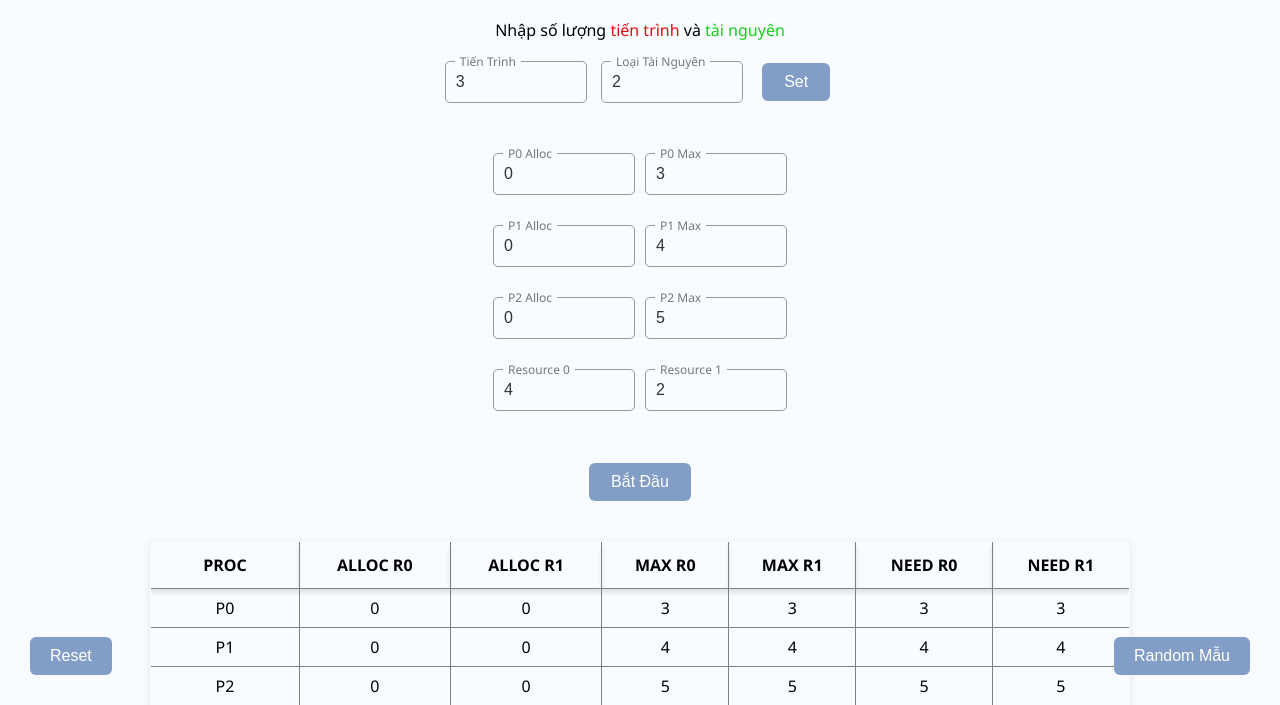
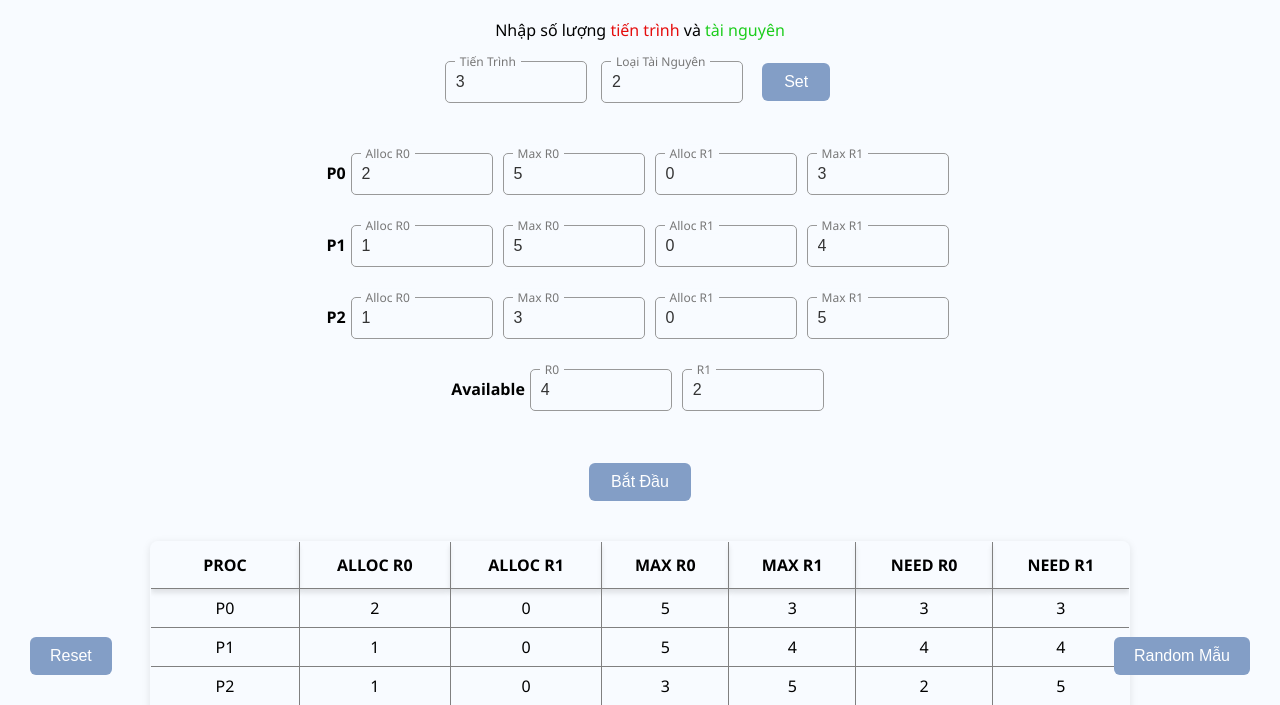
Before and after one commit to DuongThanhTaii/banker-s-algorithm, a plain HTML site: page index.html in a window 1280 px wide. Both pictures are taken after a click on the button "Random Mẫu". Shown: the part 95-800 px from the top of the page. Drawn offline with Linux system fonts and the light colour scheme.

Commit message:
third update

```diff
--- a/assets/css/styles.css
+++ b/assets/css/styles.css
@@ -365,6 +365,23 @@ tr.row-running {
   background-color: #c8e6c9; /* Xanh lá nhạt khi đang chạy */
 }
 
+/* Cột Proc và Max đậm hơn */
+#tablesContainer th.proc-col,
+#tablesContainer td.proc-col,
+#tablesContainer th.max-col,
+#tablesContainer td.max-col {
+  background-color: #d0d0d0;  /* tone xám đậm hơn */
+}
+
+/* Cột Alloc và Need nhạt hơn */
+#tablesContainer th.alloc-col,
+#tablesContainer td.alloc-col,
+#tablesContainer th.need-col,
+#tablesContainer td.need-col {
+  background-color: #f5f5f5;  /* tone trắng xám nhẹ */
+}
+
+
 /* Hiệu ứng mượt cho toàn bộ layout */
 * {
   transition: all 0.3s ease-in-out;
--- a/assets/js/scripts.js
+++ b/assets/js/scripts.js
@@ -7,71 +7,76 @@ let deadlockCounter = 0;
 
 function generateInputs(event) {
   if (event && event.preventDefault) event.preventDefault();
-  numProcesses = parseInt(document.getElementById('numProcesses').value);
-  numResources = parseInt(document.getElementById('numResources').value);
+  numProcesses = parseInt(document.getElementById('numProcesses').value, 10);
+  numResources = parseInt(document.getElementById('numResources').value, 10);
 
   const procDiv = document.getElementById('processInputs');
   const availDiv = document.getElementById('availableInputs');
   procDiv.innerHTML = '';
   availDiv.innerHTML = '';
 
+  // Tạo inputs Alloc và Max theo numResources
   for (let i = 0; i < numProcesses; i++) {
-    const container = document.createElement('div');
-    container.className = 'subtitle';
-
-    const allocGroup = document.createElement('div');
-    allocGroup.className = 'input-group';
-    allocGroup.innerHTML = `<input type='number' id='alloc-${i}' value='0' required><label for='alloc-${i}'>P${i} Alloc</label>`;
-
-    const maxGroup = document.createElement('div');
-    maxGroup.className = 'input-group';
-    maxGroup.innerHTML = `<input type='number' id='max-${i}' value='0' required><label for='max-${i}'>P${i} Max</label>`;
-
-    container.appendChild(allocGroup);
-    container.appendChild(maxGroup);
+    const container = document.createElement('div'); container.className = 'subtitle';
+    container.innerHTML = `<strong>P${i}</strong>`;
+    for (let j = 0; j < numResources; j++) {
+      const allocGroup = document.createElement('div'); allocGroup.className = 'input-group';
+      allocGroup.innerHTML = `
+        <input type='number' id='alloc-${i}-${j}' value='0' step='1' required>
+        <label for='alloc-${i}-${j}'>Alloc R${j}</label>
+      `;
+      const maxGroup = document.createElement('div'); maxGroup.className = 'input-group';
+      maxGroup.innerHTML = `
+        <input type='number' id='max-${i}-${j}' value='0' step='1' required>
+        <label for='max-${i}-${j}'>Max R${j}</label>
+      `;
+      container.appendChild(allocGroup);
+      container.appendChild(maxGroup);
+    }
     procDiv.appendChild(container);
   }
 
-  const availContainer  = document.createElement('div');
-  availContainer.className = 'subtitle';
+  // Available inputs
+  const availContainer = document.createElement('div'); availContainer.className = 'subtitle';
+  availContainer.innerHTML = `<strong>Available</strong>`;
   for (let j = 0; j < numResources; j++) {
-    const group = document.createElement('div');
-    group.className = 'input-group';
-  group.innerHTML = `<input type='number' id='avail-${j}' value='0' required>
-                     <label for='avail-${j}'>Resource ${j}</label>`;
-  availContainer.appendChild(group);
+    const group = document.createElement('div'); group.className = 'input-group';
+    group.innerHTML = `
+      <input type='number' id='avail-${j}' value='0' step='1' required>
+      <label for='avail-${j}'>R${j}</label>
+    `;
+    availContainer.appendChild(group);
   }
   availDiv.appendChild(availContainer);
 
   document.getElementById('detailsForm').style.display = 'block';
 
-  // Cuộn chuột tăng step
+  // scroll wheel support
   document.querySelectorAll('input[type=number]').forEach(input => {
     input.addEventListener('wheel', e => {
       e.preventDefault();
-      if (e.deltaY < 0) input.stepUp();
-      else input.stepDown();
+      if (e.deltaY < 0) input.stepUp(); else input.stepDown();
     });
   });
-
 }
 
 function initSimulation(event) {
   if (event && event.preventDefault) event.preventDefault();
 
   allocation = Array.from({ length: numProcesses }, (_, i) =>
-    Array.from({ length: numResources }, (_, j) => parseInt(document.getElementById(`alloc-${i}`).value))
+    Array.from({ length: numResources }, (_, j) => parseInt(document.getElementById(`alloc-${i}-${j}`).value, 10))
   );
   maxDemand = Array.from({ length: numProcesses }, (_, i) =>
-    Array.from({ length: numResources }, (_, j) => parseInt(document.getElementById(`max-${i}`).value))
+    Array.from({ length: numResources }, (_, j) => parseInt(document.getElementById(`max-${i}-${j}`).value, 10))
   );
-  available = Array.from({ length: numResources }, (_, j) => parseInt(document.getElementById(`avail-${j}`).value));
+  available = Array.from({ length: numResources }, (_, j) => parseInt(document.getElementById(`avail-${j}`).value, 10));
 
   need = allocation.map((row, i) => row.map((val, j) => maxDemand[i][j] - val));
   finish = Array(numProcesses).fill(false);
   work = available.slice();
   safeSequence = [];
   stepIndex = 0;
+  deadlockCounter = 0;
 
   renderTables();
   document.getElementById('available-box').style.display = 'inline-block';
@@ -79,29 +84,20 @@ function initSimulation(event) {
   document.getElementById('resetBtn').style.display = 'block';
   document.getElementById('status').innerText = '';
 
-  const procContainer = document.getElementById('processes');
-  procContainer.innerHTML = '';
+  const procContainer = document.getElementById('processes'); procContainer.innerHTML = '';
   for (let i = 0; i < numProcesses; i++) {
-    const div = document.createElement('div');
-    div.className = 'process waiting';
-    div.id = `circle-${i}`;
-    div.innerText = `P${i}`;
-    procContainer.appendChild(div);
+    const div = document.createElement('div'); div.className = 'process waiting'; div.id = `circle-${i}`;
+    div.innerText = `P${i}`; procContainer.appendChild(div);
   }
 }
 
 function renderTables() {
   let cont = document.getElementById('tablesContainer');
-  if (!cont) {
-    cont = document.createElement('div');
-    cont.id = 'tablesContainer';
-    document.body.insertBefore(cont, document.getElementById('processes'));
-  }
+  if (!cont) { cont = document.createElement('div'); cont.id = 'tablesContainer';
+    document.body.insertBefore(cont, document.getElementById('processes')); }
   cont.innerHTML = '';
 
-  const table = document.createElement('table');
-  table.border = '1'; table.cellPadding = '8'; table.style.margin = '20px auto';
-
+  const table = document.createElement('table'); table.border = '1'; table.cellPadding = '8'; table.style.margin = '20px auto';
   const hdr = document.createElement('tr');
   hdr.innerHTML = `<th>Proc</th>` +
     Array.from({ length: numResources }, (_, j) => `<th>Alloc R${j}</th>`).join('') +
@@ -110,23 +106,22 @@ function renderTables() {
   table.appendChild(hdr);
 
   for (let i = 0; i < numProcesses; i++) {
-    const tr = document.createElement('tr');
-    tr.id = `row-${i}`;
+    const tr = document.createElement('tr'); tr.id = `row-${i}`;
     let html = `<td>P${i}</td>`;
     allocation[i].forEach(v => html += `<td>${v}</td>`);
     maxDemand[i].forEach(v => html += `<td>${v}</td>`);
     need[i].forEach(v => html += `<td>${v}</td>`);
-    tr.innerHTML = html;
-    table.appendChild(tr);
+    tr.innerHTML = html; table.appendChild(tr);
   }
 
-  const ar = document.createElement('tr');
-  ar.id = 'avail-row';
+  const ar = document.createElement('tr'); ar.id = 'avail-row';
   ar.innerHTML = `<td>Available</td>` + available.map(v => `<td>${v}</td>`).join('') + `<td colspan='${numResources*2}'></td>`;
   table.appendChild(ar);
+  cont.appendChild(table);
 
-  cont.appendChild(table);
   updateAvailableText();
+
+
 }
 
 function nextStep() {
@@ -240,19 +235,24 @@ function resetCircles() {
   });
 }
 
+// Random Example function (fix IDs)
 function generateRandomExample() {
   numProcesses = Math.floor(Math.random() * 3) + 2;
   numResources = Math.floor(Math.random() * 3) + 1;
   document.getElementById('numProcesses').value = numProcesses;
   document.getElementById('numResources').value = numResources;
   generateInputs();
+  // Random alloc and max
   for (let i = 0; i < numProcesses; i++) {
     for (let j = 0; j < numResources; j++) {
-      document.getElementById(`alloc-${i}`).value = Math.floor(Math.random() * 3);
-      document.getElementById(`max-${i}`).value = Math.floor(Math.random() * 5) + 1;
+      document.getElementById(`alloc-${i}-${j}`).value = Math.floor(Math.random() * 3);
+      document.getElementById(`max-${i}-${j}`).value = Math.floor(Math.random() * 5) + 1;
     }
   }
-  for (let j = 0; j < numResources; j++) document.getElementById(`avail-${j}`).value = Math.floor(Math.random() * 5) + 1;
+  // Random available
+  for (let j = 0; j < numResources; j++) {
+    document.getElementById(`avail-${j}`).value = Math.floor(Math.random() * 5) + 1;
+  }
   initSimulation();
 }
 
```
